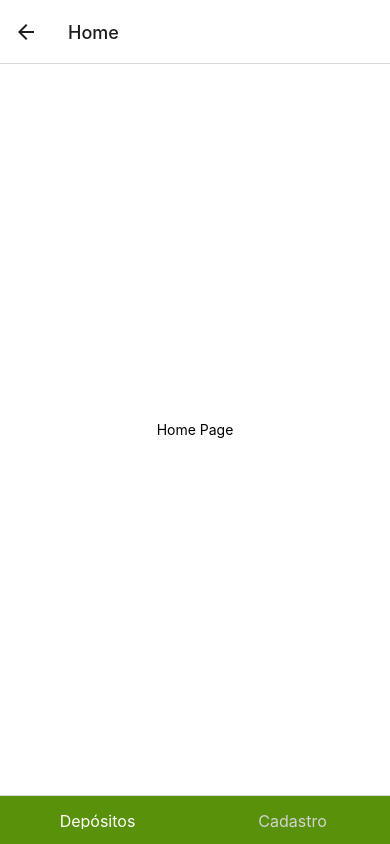
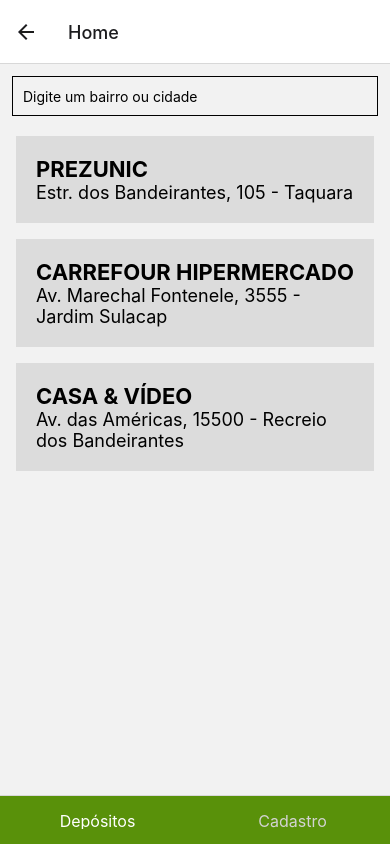
Before and after one commit to brunnogpcosta/deposito_pilhas_app, a React Native app: screen /Home in a window 390 px wide. Built offline with nearby package versions, Linux system fonts and the light colour scheme.

Commit message:
flatList criada com itens mocados

```diff
--- a/App.js
+++ b/App.js
@@ -59,6 +59,7 @@ export default function App() {
           {() => (
             <SettingsStack.Navigator>
               <SettingsStack.Screen
+
                 name="Cadastro"
                 component={Cadastro} options={{
                   title: 'Depósitos de Pilhas APP',
--- a/src/telas/Home.js
+++ b/src/telas/Home.js
@@ -1,17 +1,57 @@
-import React from 'react'
+import React, { Fragment } from 'react'
 
 import { StatusBar } from 'expo-status-bar';
-import { StyleSheet, Text, View } from 'react-native';
+import { StyleSheet, Text, View, SafeAreaView, TextInput, FlatList, Image } from 'react-native';
 
 
 export default function Home() {
+
+
+  const [text, onChangeText] = React.useState(null);
+  const DATA = [
+    {
+      id: 'bd7acbea-c1b1-46c2-aed5-3ad53abb28ba',
+      image: require('../../assets/pilha_logo.png'),
+      title: 'Prezunic',
+      subtitle: 'Estr. dos Bandeirantes, 105 - Taquara'
+    },
+    {
+      id: '3ac68afc-c605-48d3-a4f8-fbd91aa97f63',
+      image: require('../../assets/pilha_logo.png'),
+      title: 'Carrefour Hipermercado',
+      subtitle: 'Av. Marechal Fontenele, 3555 - Jardim Sulacap'
+    },
+    {
+      id: '58694a0f-3da1-471f-bd96-145571e29d72',
+      image: require('../../assets/pilha_logo.png'),
+      title: 'Casa & Vídeo',
+      subtitle: 'Av. das Américas, 15500 - Recreio dos Bandeirantes'
+    },
+  ];
+
+  const Item = ({ title, image, subtitle }) => (
+    <View style={styles.item}>
+      <Text style={styles.title}>{title}</Text>
+      <Text style={styles.subtitle}>{subtitle}</Text>
+      <Image style={styles.image} source={image} />
+
+    </View>
+  );
+
+
+  const renderItem = ({ item }) => <Item title={item.title} subtitle={item.subtitle} />;
+
   return (
-    <View style={styles.container}>
-      <Text>Home Page</Text>
-      <StatusBar style="auto" />
-    </View>
+    <Fragment>
+      <SafeAreaView>
+        <TextInput style={styles.input} onChangeText={onChangeText} value={text} placeholder="Digite um bairro ou cidade" />
+
+      </SafeAreaView>
+      <FlatList data={DATA} renderItem={renderItem} keyExtractor={item => item.id} />
+    </Fragment>
   )
 }
+
 
 const styles = StyleSheet.create({
   container: {
@@ -29,5 +69,26 @@ const styles = StyleSheet.create({
   tipografia: {
     fontFamily: 'Roboto',
     color: '#425501'
+  },
+  input: {
+    height: 40,
+    margin: 12,
+    borderWidth: 1,
+    padding: 10,
+  },
+  item: {
+    backgroundColor: '#DCDCDC',
+    padding: 20,
+    marginVertical: 8,
+    marginHorizontal: 16,
+  },
+
+  title: {
+    fontSize: 22,
+    fontWeight: "bold",
+    textTransform: "uppercase"
+  },
+  subtitle: {
+    fontSize: 18,
   }
 });
```
